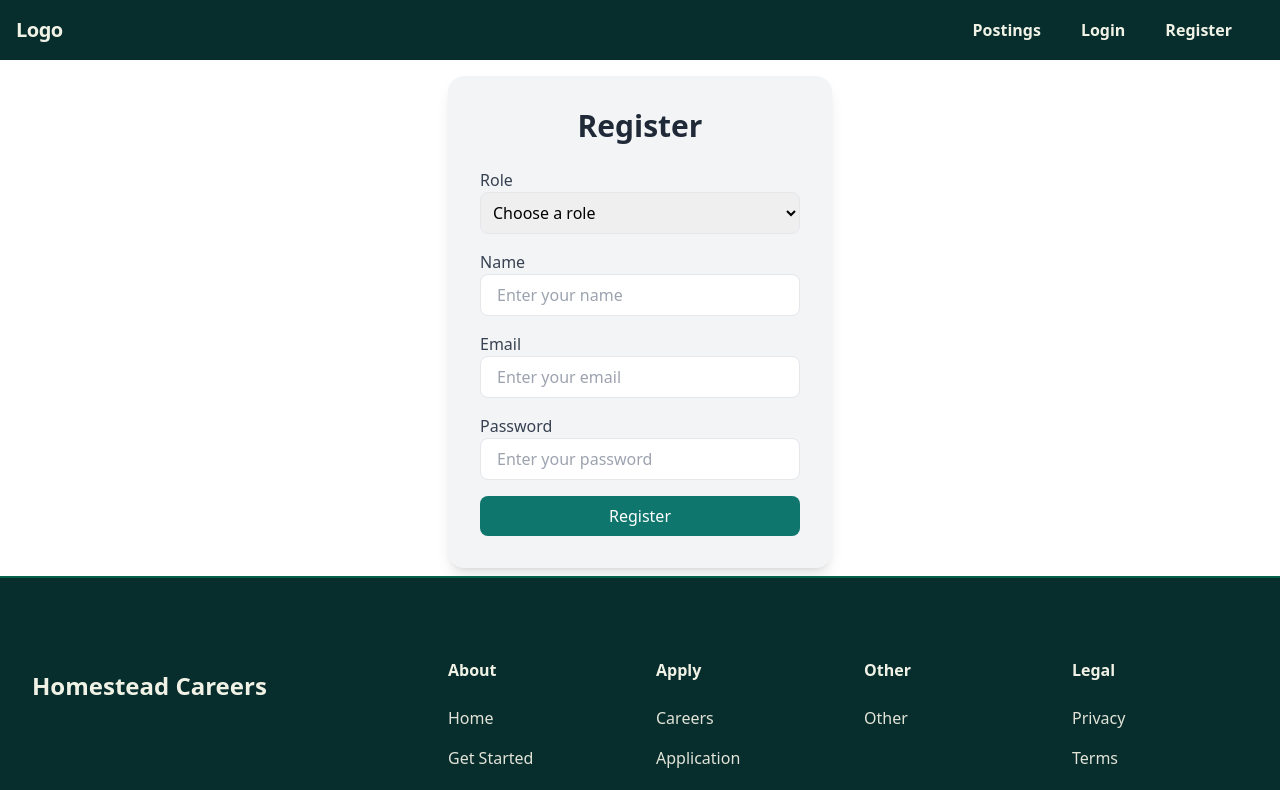
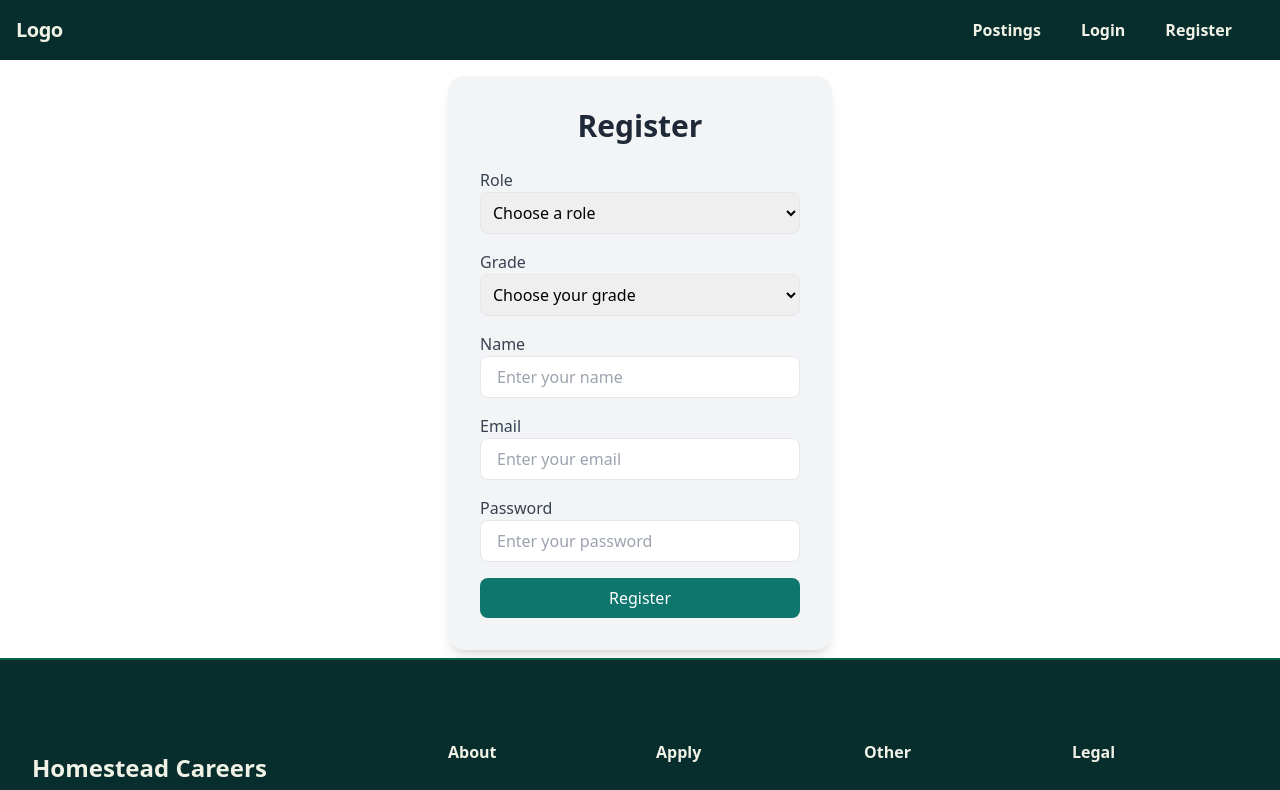
Before and after one commit to ShouryaBatra/fbla-web-dev, a Next.js app: page /register in a window 1280 px wide. Shown: the top 790 px of the page. Built offline with nearby package versions, Linux system fonts and the light colour scheme.

Commit message:
add grade to registration

```diff
--- a/src/pages/register.js
+++ b/src/pages/register.js
@@ -4,6 +4,7 @@ import { useState } from "react";
 
 export default function Register() {
   const [role, setRole] = useState("");
+  const [grade, setGrade] = useState("");
 
   return (
     <main className="flex flex-col min-h-screen bg-white">
@@ -28,6 +29,23 @@ export default function Register() {
                 <option value="student">Student</option>
                 <option value="employer">Employer</option>
                 <option value="admin">Admin</option>
+              </select>
+            </div>
+            <div>
+              <label className="block text-gray-700 font-medium">Grade</label>
+              <select
+                value={grade}
+                onChange={(e) => setGrade(e.target.value)}
+                className="w-full px-2 py-2 border rounded-lg focus:outline-none focus:ring-2 focus:ring-teal-600 "
+                required
+              >
+                <option value="" disabled hidden>
+                  Choose your grade
+                </option>
+                <option value="9">9</option>
+                <option value="10">10</option>
+                <option value="11">11</option>
+                <option value="12">12</option>
               </select>
             </div>
             <div>
```
